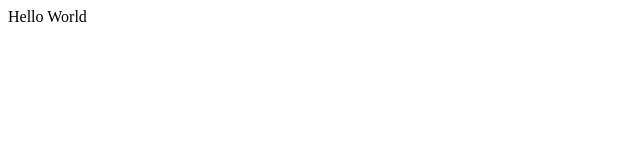
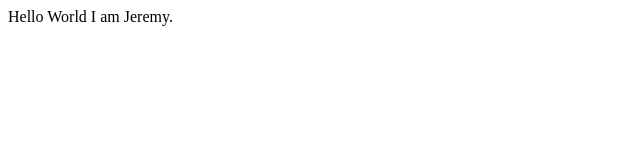
Before and after one commit to JeremySookchand/HelloWorld, a plain HTML site: page index.html in a window 1280 px wide. Shown: the full height of the page, 0-640 px from the left. Drawn offline with Linux system fonts and the light colour scheme.

Commit message:
updating index.html

```diff
--- a/index.html
+++ b/index.html
@@ -1,3 +1,5 @@
 <html>
 Hello World
+
+I am Jeremy.
 </html>
```
